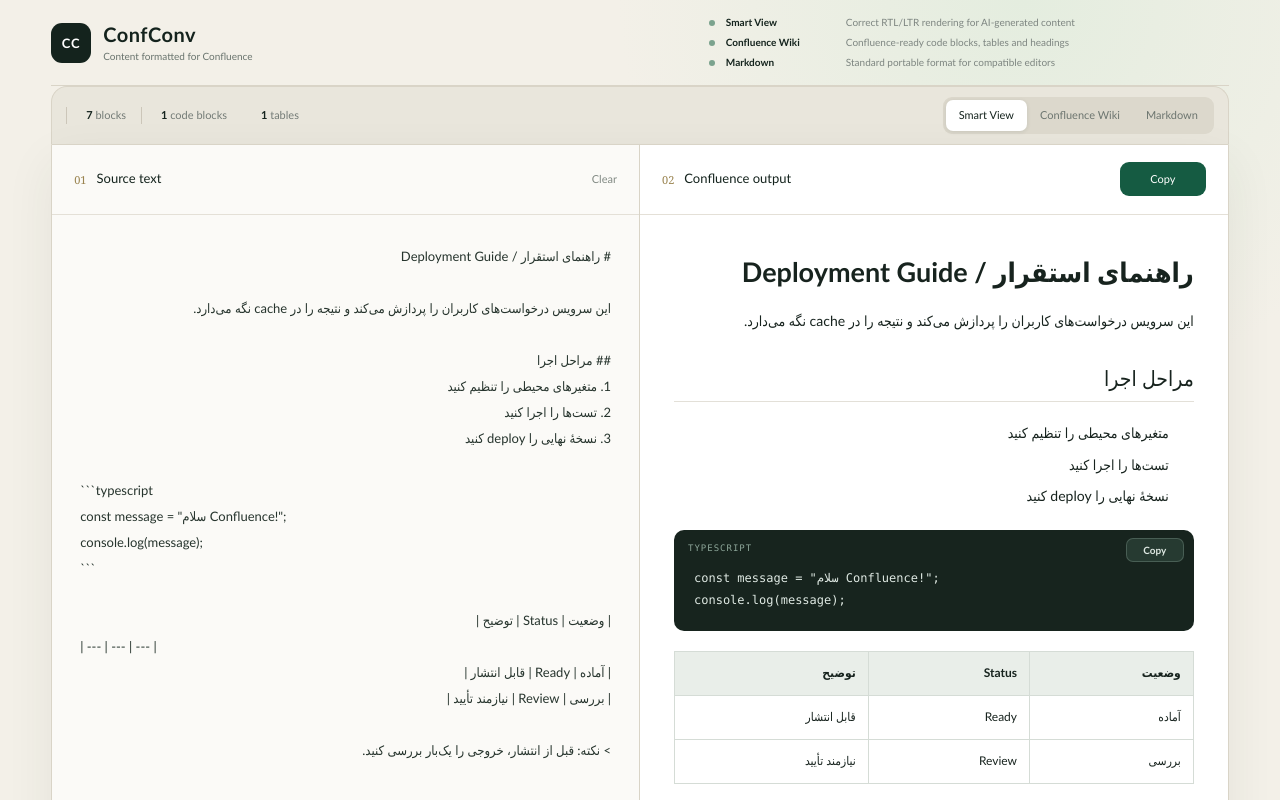
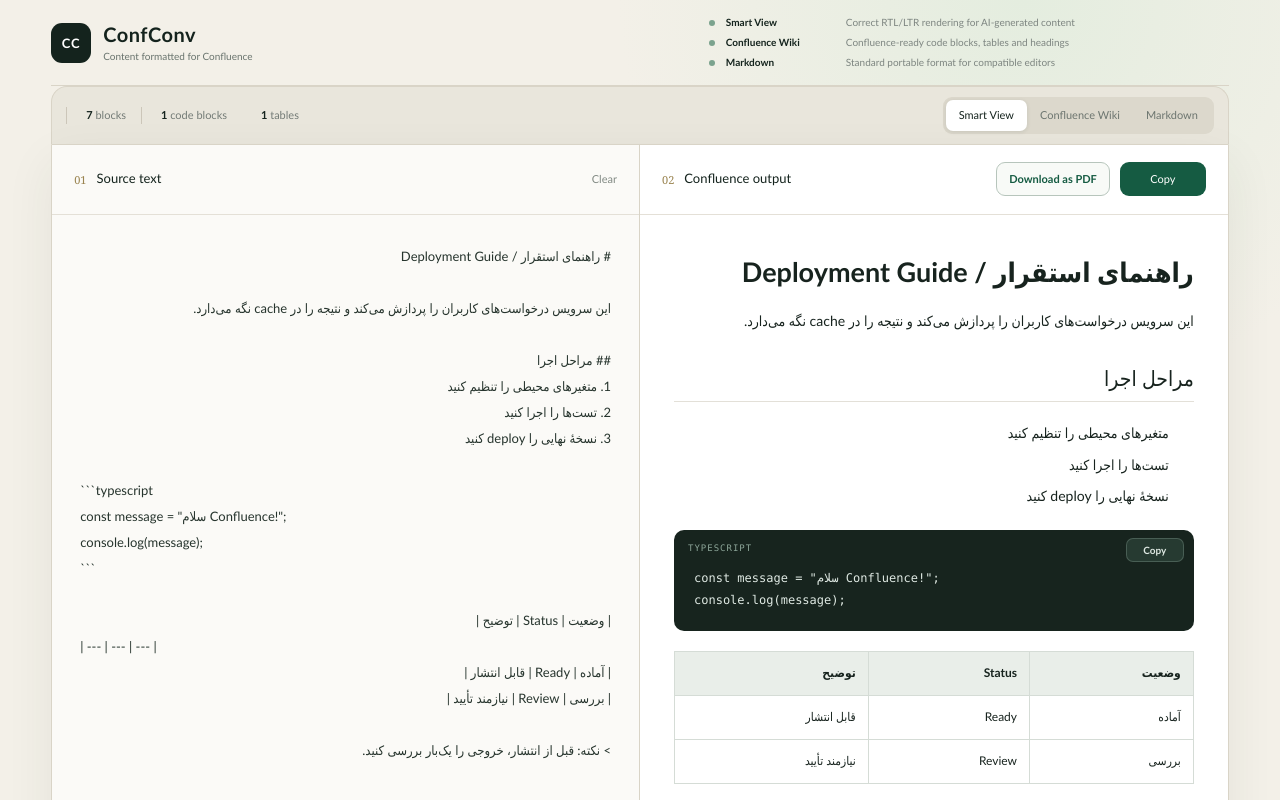
Before and after one commit to mahdinzb/confconv, a Next.js app: page / in a window 1280 px wide. Both pictures are taken after a click on the button "Smart View". Shown: the top 800 px of the page. Built offline with nearby package versions, Linux system fonts and the light colour scheme.

Commit message:
Add Smart View PDF export

```diff
--- a/app/page.tsx
+++ b/app/page.tsx
@@ -264,6 +264,10 @@ export default function Home() {
     }, 1600);
   }
 
+  function downloadPdf() {
+    window.print();
+  }
+
   return (
     <main>
       <header className="topbar">
@@ -293,9 +297,12 @@ export default function Home() {
         <article className="panel output-panel">
           <div className="panel-head">
             <div><span>02</span><h2>Confluence output</h2></div>
-            <button className={`copy ${copied ? "done" : ""}`} onClick={copyOutput}>
-              {copied ? "Copied ✓" : "Copy"}
-            </button>
+            <div className="panel-actions">
+              {mode === "preview" && <button className="pdf-button" onClick={downloadPdf}>Download as PDF</button>}
+              <button className={`copy ${copied ? "done" : ""}`} onClick={copyOutput}>
+                {copied ? "Copied ✓" : "Copy"}
+              </button>
+            </div>
           </div>
           {mode === "preview" && <div className="preview confluence" onClick={copyCodeBlock} dangerouslySetInnerHTML={{ __html: previewHtml }} />}
           {mode === "wiki" && <textarea className="storage wiki-output" readOnly value={wiki} dir="auto" aria-label="Confluence Wiki Markup output" />}
--- a/app/workspace.css
+++ b/app/workspace.css
@@ -30,9 +30,12 @@ h1 { margin:0; font-size:clamp(36px,4.3vw,68px); line-height:1.15; letter-spacin
 .panel-head>div { display:flex; align-items:center; gap:10px; }
 .panel-head span { color:#9a8450; font:11px Georgia; }
 .panel-head h2 { font-size:13px; margin:0; }
+.panel-actions { display:flex; align-items:center; gap:8px; }
 .ghost { border:0; background:transparent; font-size:11px; color:#818983; }
 .copy { border:0; background:var(--green); color:white; padding:9px 14px; border-radius:9px; font-size:11px; min-width:86px; transition:.2s; }
 .copy:hover { background:#0f4934; transform:translateY(-1px); }.copy.done { background:#287552; }
+.pdf-button { border:1px solid #b7c5bc; background:#f8faf7; color:var(--green); padding:8px 12px; border-radius:9px; font-size:11px; font-weight:700; transition:.2s; }
+.pdf-button:hover { background:#e7efe8; border-color:#91aa9b; transform:translateY(-1px); }
 .input-panel textarea,.storage { flex:1; resize:none; border:0; outline:0; padding:28px; color:#26342d; background:transparent; font:13px/2 "ConfConv Persian","ConfConv Latin",IRANSans,Calibri,Tahoma,Arial,sans-serif; unicode-bidi:plaintext; }
 .preview { flex:1; overflow:auto; padding:30px 34px; direction:rtl; }
 .panel-foot { min-height:44px; display:flex; align-items:center; justify-content:space-between; padding:0 22px; border-top:1px solid #e4e0d7; color:#858d88; font-size:10px; direction:ltr; }
@@ -74,3 +77,4 @@ h1 { margin:0; font-size:clamp(36px,4.3vw,68px); line-height:1.15; letter-spacin
 .form-grid { display:grid; grid-template-columns:1fr 1fr; gap:12px; }.modal-actions { display:flex; justify-content:flex-end; gap:9px; margin-top:7px; }.ghost-button { border:1px solid #d4d1c7; background:transparent; padding:11px 16px; border-radius:10px; color:#667069; }
 .submit-button:disabled { opacity:.55; cursor:wait; }.result { border-radius:9px; padding:11px 13px; font-size:11px; line-height:1.6; }.result.success { background:#e4f2e8; color:#21633f; }.result.error { background:#f7e7e4; color:#8a382d; }.result a { color:inherit; font-weight:800; margin-right:7px; }
 @media (max-width:800px) { main{padding:0 16px 25px}.topbar{height:auto;min-height:86px;align-items:flex-start;flex-direction:column;gap:18px;padding:18px 0}.format-guide{min-width:0;width:100%}.format-guide>div{grid-template-columns:7px 105px 1fr}.hero{grid-template-columns:1fr;padding:38px 0 28px;gap:20px}h1{letter-spacing:-1.5px}.publish-top{padding:9px;font-size:9px}.workspace{grid-template-columns:1fr;}.input-panel{border-right:0;border-bottom:1px solid var(--line);min-height:440px}.output-panel{min-height:500px}.toolbar{align-items:flex-start;gap:10px;flex-direction:column}.metrics{align-self:stretch;justify-content:space-between}.segmented{align-self:stretch}.segmented button{flex:1;padding-inline:8px}.native-cta{align-items:stretch;flex-direction:column}.native-cta button{width:100%}.form-grid{grid-template-columns:1fr}.modal{padding:20px}}
+@media print { @page{size:A4;margin:16mm} body{background:#fff!important} main{padding:0!important;background:#fff!important}.topbar,.toolbar,.input-panel,.panel-head,.panel-foot,.site-footer{display:none!important}.workspace{display:block!important;min-height:0!important;border:0!important;border-radius:0!important;box-shadow:none!important}.output-panel{display:block!important}.preview{display:block!important;overflow:visible!important;padding:0!important}.code-copy-button{display:none!important}.confluence pre{break-inside:avoid;white-space:pre-wrap}.confluence table,.confluence blockquote{break-inside:avoid}.confluence a{color:inherit;text-decoration:none} }
```
Also changed, not shown: 4 other files (tests, documents, lock files or other folders).
